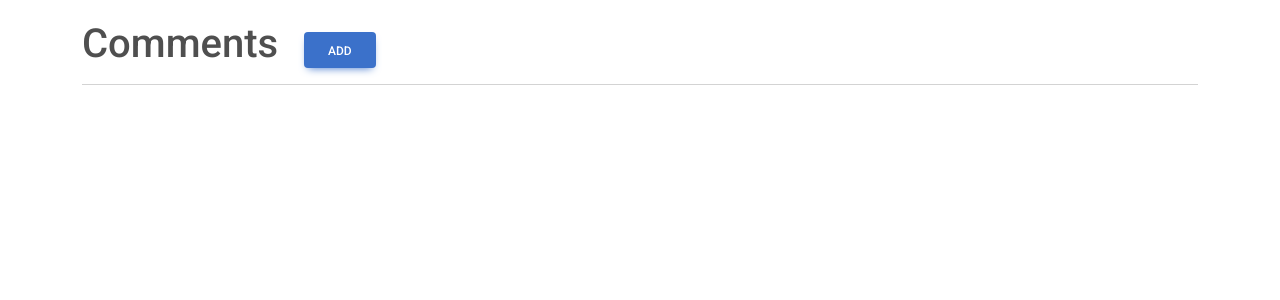
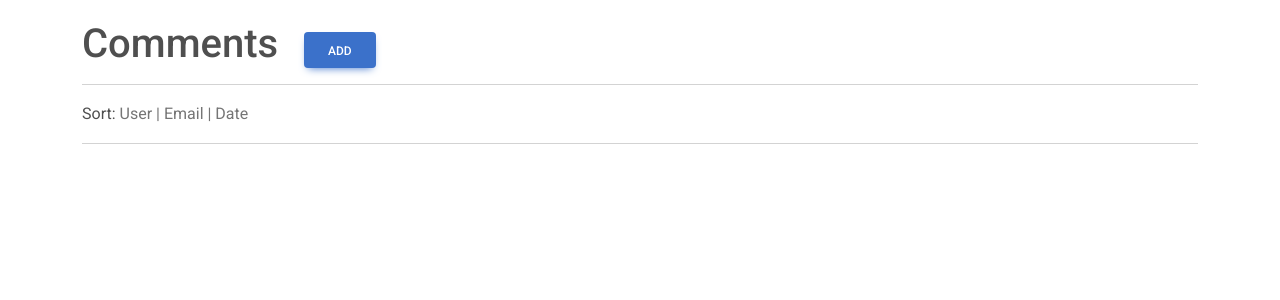
Before and after one commit to eduardhabryd/django-spa-comments, a Django app: page / in a window 1280 px wide. Shown: the top 300 px of the page. Run offline with Django 5.2, Linux system fonts and the light colour scheme; tables that the repository leaves empty hold one stand-in row (values such as "Sample post"); some libraries are stand-ins or nearby versions.

Commit message:
add sorting to index.html

```diff
--- a/templates/comments/index.html
+++ b/templates/comments/index.html
@@ -8,16 +8,31 @@
         >Add</a>
     </h1>
     <hr>
+    <p>
+        <span class="heading-text">Sort:</span>
+        <a class="text-muted" href="?sort=user_name&order={{ order_param }}">User</a>
+        <a class="text-muted" href="?sort=email&order={{ order_param }}">| Email</a>
+        <a class="text-muted" href="?sort=created_at&order={{ order_param }}">| Date</a>
+    </p>
+    <hr>
+    <div style="">
         {% for comment in comments %}
             <div class="" style="background-color: whitesmoke">
-            <h5 style="display: inline">{{ comment.user_name }}</h5>
+                <h5 class="" style="display: inline">{{ comment.user_name }}</h5>
+                <p class="" style="display: inline; margin-left: 20px">{{ comment.email }}</p>
                 <p style="display: inline; margin-left: 20px">{{ comment.created_at }}</p>
             </div>
             <p>{{ comment.text }}</p>
-        <a class="btn btn-primary btn-sm" href="{% url 'add_comment_reply' parent_comment_id=comment.id %}">Reply</a>
+            <a class="ms-2" href="{% url 'add_comment_reply' parent_comment_id=comment.id %}">
+                <svg xmlns="http://www.w3.org/2000/svg" width="16" height="16" fill="currentColor" class="bi bi-reply"
+                     viewBox="0 0 16 16">
+                    <path d="M6.598 5.013a.144.144 0 0 1 .202.134V6.3a.5.5 0 0 0 .5.5c.667 0 2.013.005 3.3.822.984.624 1.99 1.76 2.595 3.876-1.02-.983-2.185-1.516-3.205-1.799a8.74 8.74 0 0 0-1.921-.306 7.404 7.404 0 0 0-.798.008h-.013l-.005.001h-.001L7.3 9.9l-.05-.498a.5.5 0 0 0-.45.498v1.153c0 .108-.11.176-.202.134L2.614 8.254a.503.503 0 0 0-.042-.028.147.147 0 0 1 0-.252.499.499 0 0 0 .042-.028zM7.8 10.386c.068 0 .143.003.223.006.434.02 1.034.086 1.7.271 1.326.368 2.896 1.202 3.94 3.08a.5.5 0 0 0 .933-.305c-.464-3.71-1.886-5.662-3.46-6.66-1.245-.79-2.527-.942-3.336-.971v-.66a1.144 1.144 0 0 0-1.767-.96l-3.994 2.94a1.147 1.147 0 0 0 0 1.946l3.994 2.94a1.144 1.144 0 0 0 1.767-.96v-.667z"/>
+                </svg>
+            </a>
             {% if comment.replies.all.exists %}
                 {% include "includes/comment.html" with comments=comment.replies.all depth=1 %}
             {% endif %}
             <hr>
         {% endfor %}
+    </div>
 {% endblock %}
```
Lines whose indentation alone changed are shown as unchanged.
